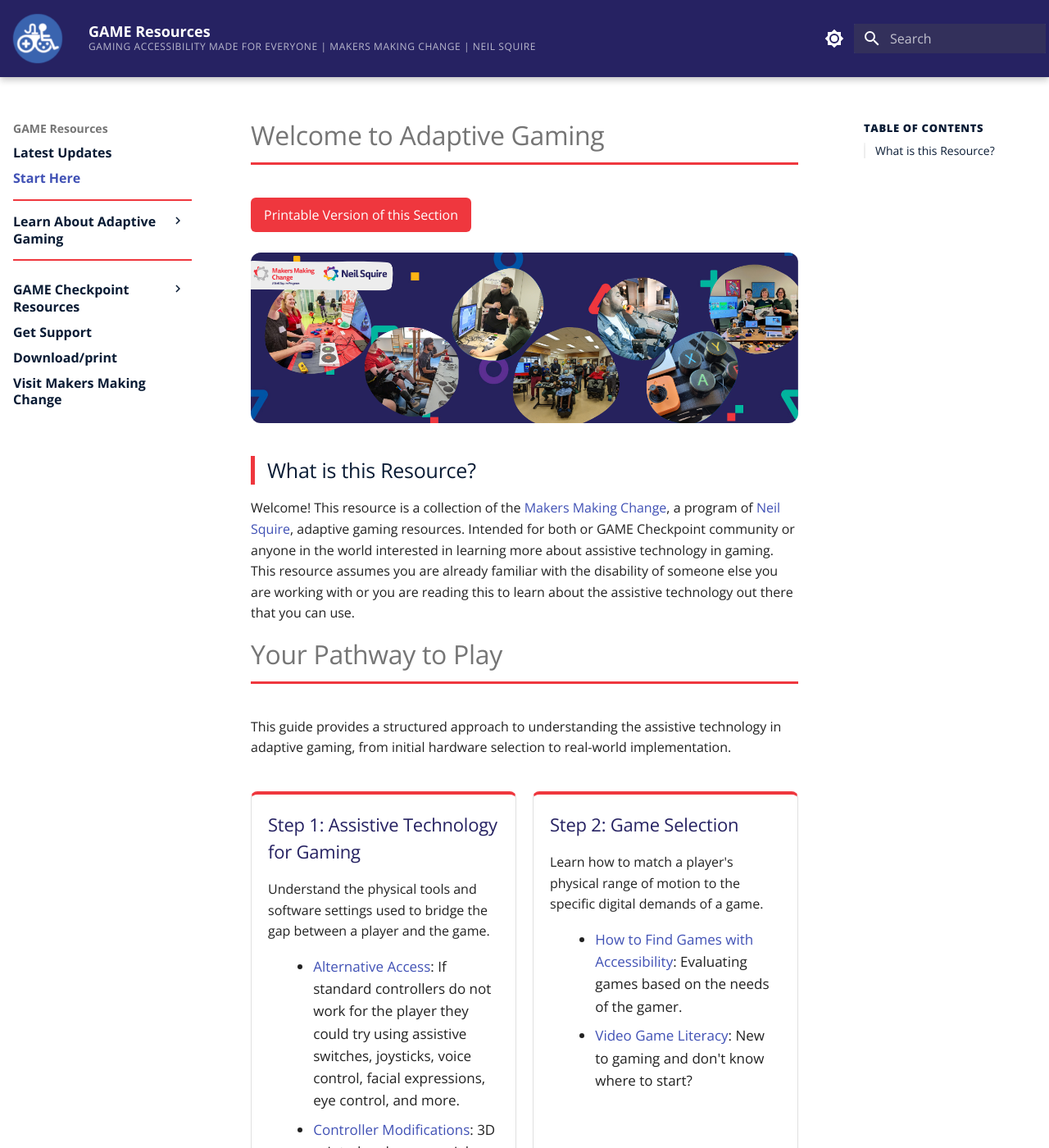
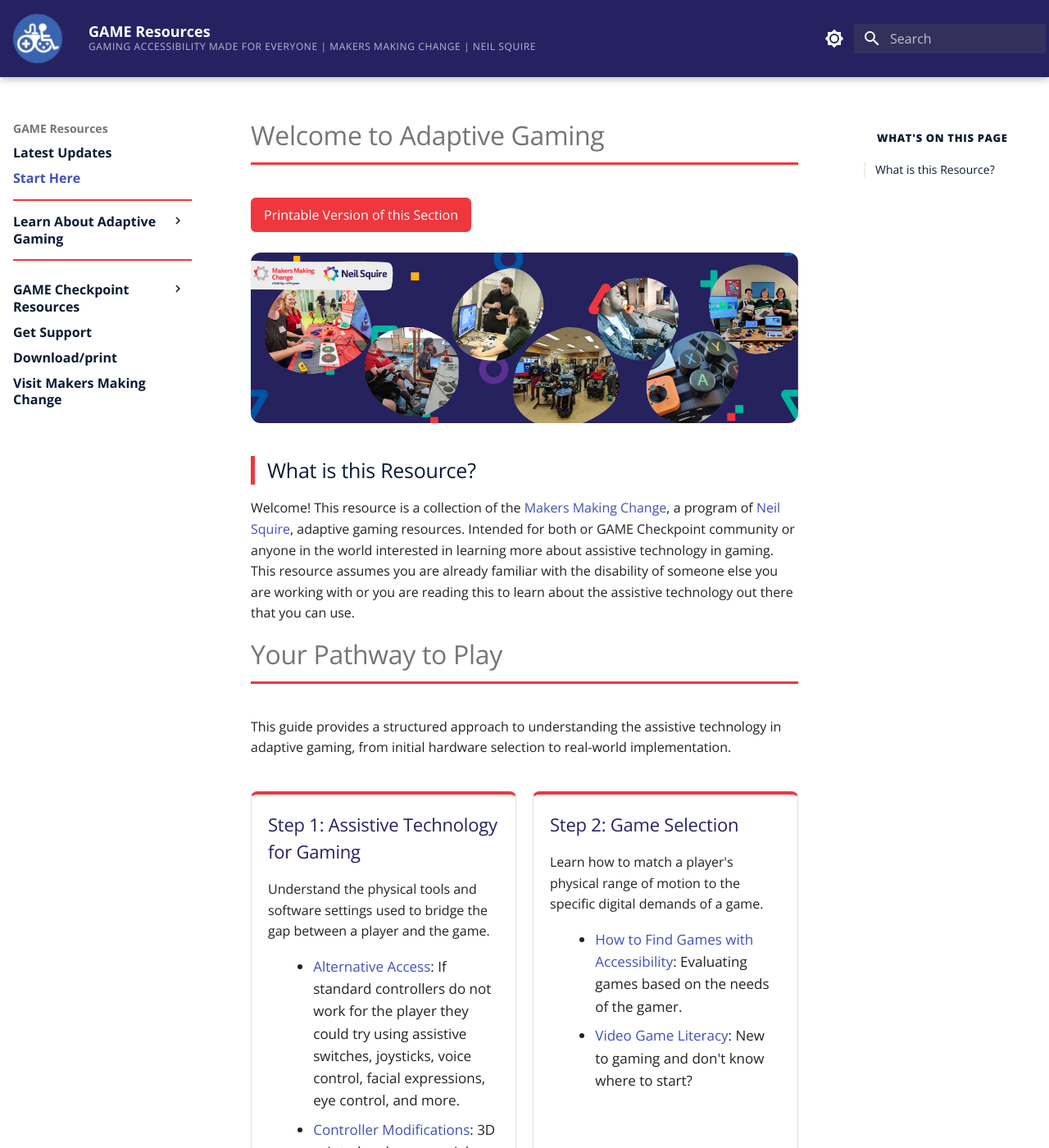
Before and after one commit to tjfentie/GAME-Resource-Test, an MkDocs documentation site: the page built from docs/index.md, in a window 1280 px wide and 1400 px high. Shown: the whole window at 82% size. Built offline with MkDocs 1.6.1 and Material for MkDocs 9.7.7, drawn with Linux system fonts in a browser that asks for light colours.

Commit message:
Update extra.css

```diff
--- a/docs/styles/extra.css
+++ b/docs/styles/extra.css
@@ -344,40 +344,48 @@ h2 { border-left: 5px solid #ef373e; padding-left: 15px; }
 }
 
 /* =============================================================
-   9. TABLE OF CONTENTS (RIGHT SIDEBAR)
+   TABLE OF CONTENTS (RIGHT SIDEBAR)
    ============================================================= */
 
-/* 1. Restore the original TOC title visibility and match brand colors */
+/* 1. Hide the original "Table of contents" label */
 .md-sidebar--secondary .md-nav__title {
-    display: block !important;
-    color: #091b34;
+    display: none !important;
+}
+
+/* 2. Insert "What's on this page" as the new title */
+.md-sidebar--secondary .md-nav > .md-nav__list > .md-nav__item:first-child::before {
+    content: "What's on this page";
+    display: block;
+    padding: 12px 16px;
     font-weight: 800;
+    color: #091b34; /* Brand Navy */
     text-transform: uppercase;
     font-size: 0.65rem;
     letter-spacing: 0.05em;
 }
 
-[data-md-color-scheme="slate"] .md-sidebar--secondary .md-nav__title {
+[data-md-color-scheme="slate"] .md-sidebar--secondary .md-nav > .md-nav__list > .md-nav__item:first-child::before {
     color: #ffffff !important;
 }
 
-/* 2. Style the ToC Links */
+/* 3. Style the ToC Links */
 .md-nav--secondary .md-nav__link {
     font-size: 0.7rem;
-    line-height: 1.4;
     border-left: 2px solid #eee;
     padding-left: 12px;
 }
 
-/* Highlight the active heading in Brand Red */
 .md-nav--secondary .md-nav__link--active {
     color: #ef373e !important;
     font-weight: 700;
     border-left: 2px solid #ef373e !important;
 }
 
-[data-md-color-scheme="slate"] .md-nav--secondary .md-nav__link {
-    border-left-color: #333;
+/* 4. OPTIONAL: Visual Heading Adjustment
+   If you moved the headings outside the div, use this to remove the
+   bottom margin so they sit flush with the red-topped cards. */
+h3 + .step-card {
+    margin-top: -10px;
 }
 
 /*page banner */
```
